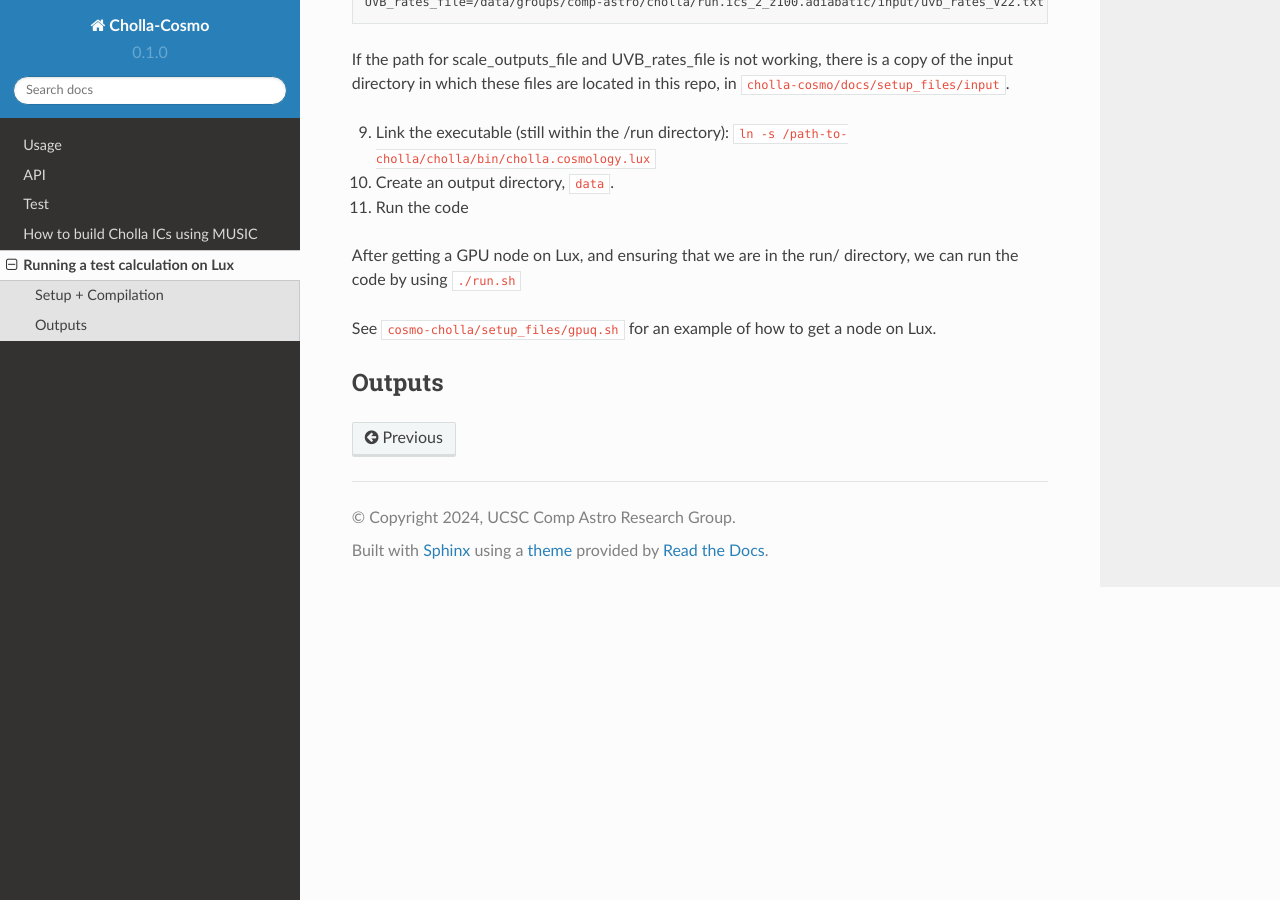
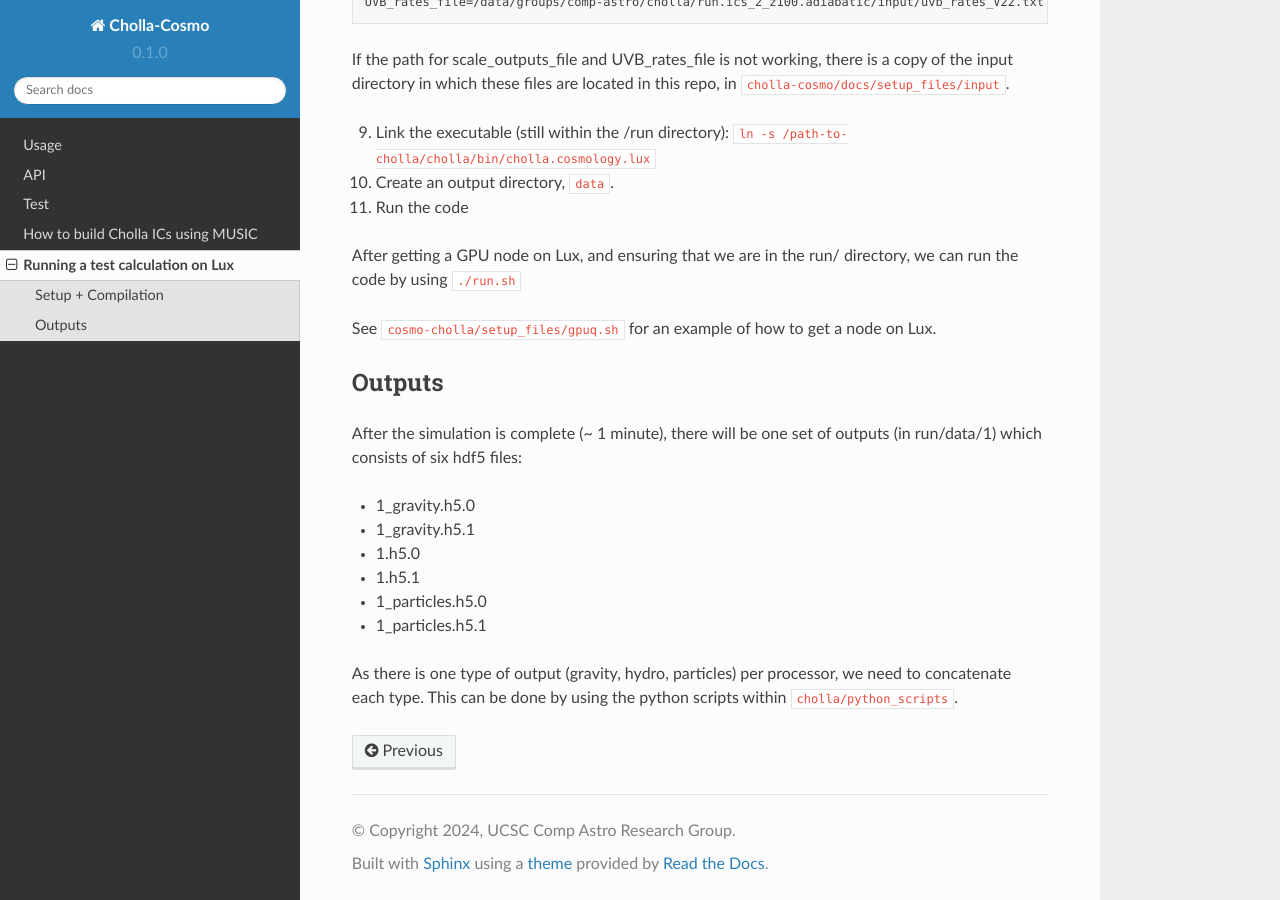
Before and after one commit to evazlimen/cholla-cosmo, a Sphinx documentation site: the page built from docs/source/lux_test_calculation.rst, in a window 1280 px wide and 900 px high, scrolled down 2200 px. Built offline with Sphinx 7.4.7 and the Read the Docs theme 2.0.0, drawn with Linux system fonts in a browser that asks for light colours.

Commit message:
Update lux_test_calculation.rst

```diff
--- a/docs/source/lux_test_calculation.rst
+++ b/docs/source/lux_test_calculation.rst
@@ -61,3 +61,14 @@ See ``cosmo-cholla/setup_files/gpuq.sh`` for an example of how to get a node on
 
 Outputs
 ------
+
+After the simulation is complete (~ 1 minute), there will be one set of outputs (in run/data/1) which consists of six hdf5 files:
+
+- 1_gravity.h5.0
+- 1_gravity.h5.1
+- 1.h5.0
+- 1.h5.1
+- 1_particles.h5.0
+- 1_particles.h5.1
+
+As there is one type of output (gravity, hydro, particles) per processor, we need to concatenate each type. This can be done by using the python scripts within ``cholla/python_scripts``.
```
